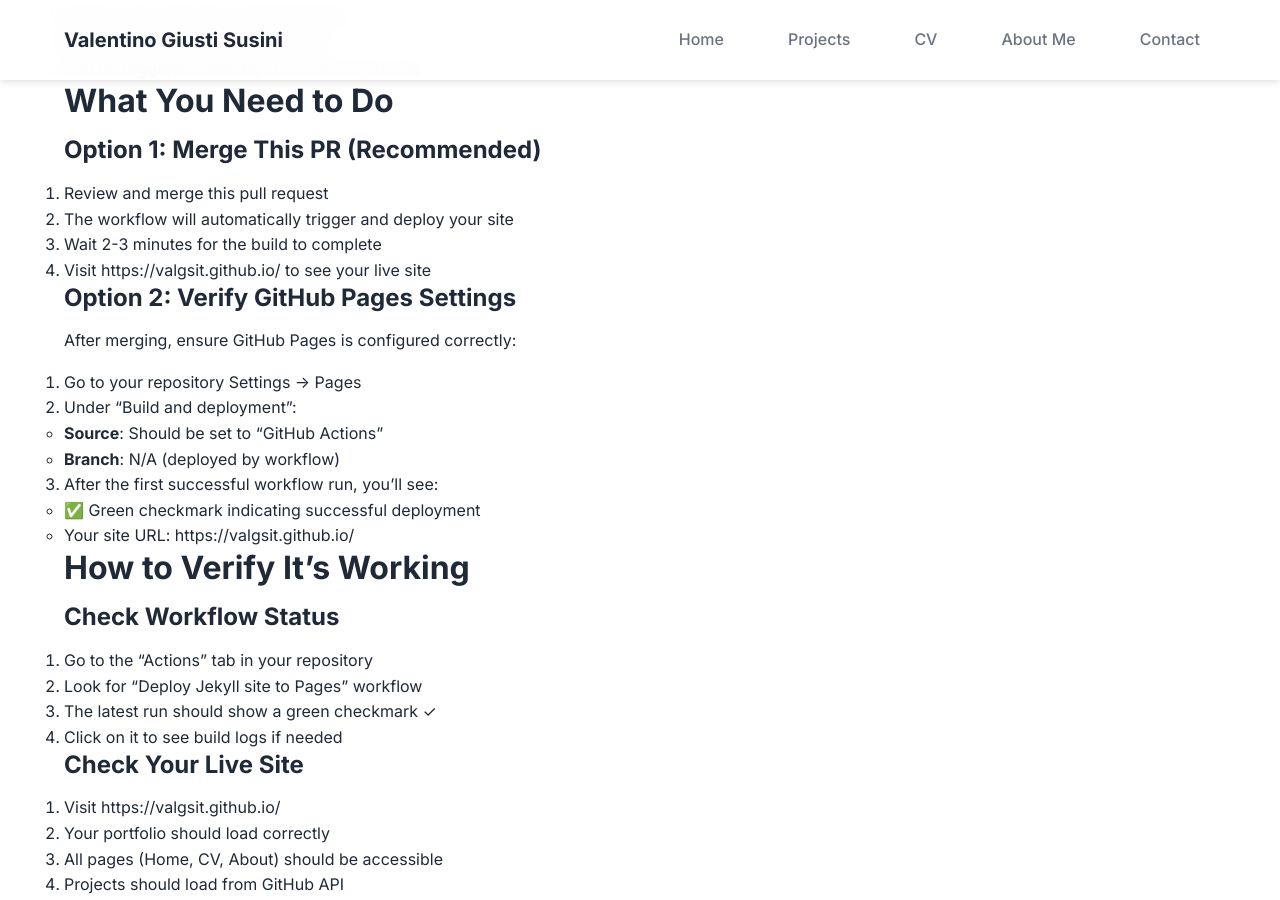
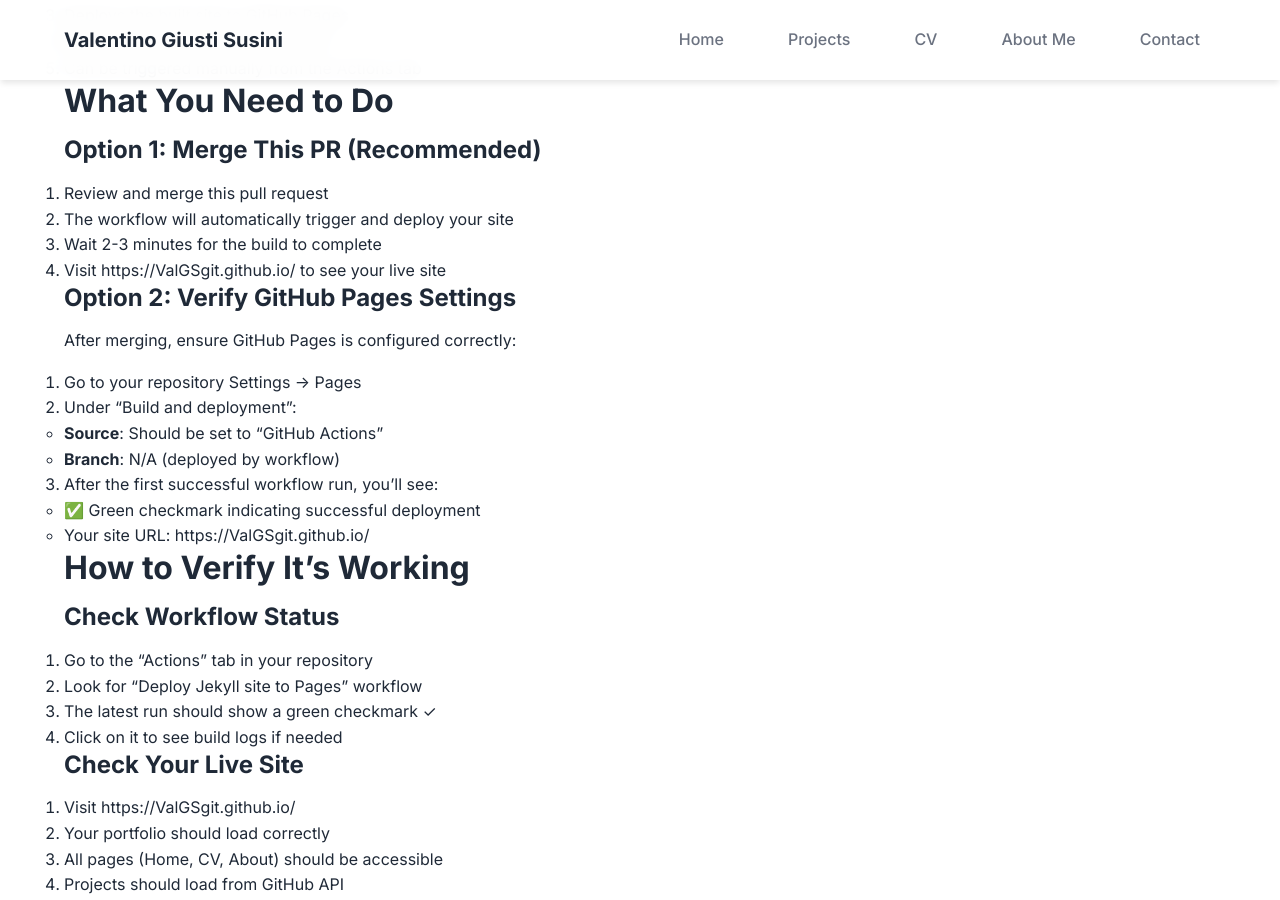
Before and after one commit to ValGSgit/ValGSgit, a Jekyll site: the page built from GITHUB_PAGES_FIX.md, in a window 1280 px wide and 900 px high, scrolled down 530 px. Built offline with Jekyll 4.4.1, drawn with Linux system fonts in a browser that asks for light colours; our own code applies the rules of GitHub Pages for plain Markdown files; part of the change alters nothing that is shown; some of the changed text lies outside the part shown.

Commit message:
Fix URL capitalization for consistency
Co-authored-by: ValGSgit <183604637+ValGSgit@users.noreply.github.com>

```diff
--- a/GITHUB_PAGES_FIX.md
+++ b/GITHUB_PAGES_FIX.md
@@ -17,7 +17,7 @@ Added a GitHub Actions workflow (`.github/workflows/jekyll.yml`) that:
 1. Review and merge this pull request
 2. The workflow will automatically trigger and deploy your site
 3. Wait 2-3 minutes for the build to complete
-4. Visit https://valgsit.github.io/ to see your live site
+4. Visit https://ValGSgit.github.io/ to see your live site
 
 ### Option 2: Verify GitHub Pages Settings
 After merging, ensure GitHub Pages is configured correctly:
@@ -28,7 +28,7 @@ After merging, ensure GitHub Pages is configured correctly:
    - **Branch**: N/A (deployed by workflow)
 3. After the first successful workflow run, you'll see:
    - ✅ Green checkmark indicating successful deployment
-   - Your site URL: https://valgsit.github.io/
+   - Your site URL: https://ValGSgit.github.io/
 
 ## How to Verify It's Working
 
@@ -39,7 +39,7 @@ After merging, ensure GitHub Pages is configured correctly:
 4. Click on it to see build logs if needed
 
 ### Check Your Live Site
-1. Visit https://valgsit.github.io/
+1. Visit https://ValGSgit.github.io/
 2. Your portfolio should load correctly
 3. All pages (Home, CV, About) should be accessible
 4. Projects should load from GitHub API
@@ -90,8 +90,8 @@ You can also trigger a manual deployment:
 
 ### URL Structure
 Since the repository name matches your username (`ValGSgit`), this is a **user site**:
-- **Live URL**: https://valgsit.github.io/
-- **NOT**: https://valgsit.github.io/ValGSgit/
+- **Live URL**: https://ValGSgit.github.io/
+- **NOT**: https://ValGSgit.github.io/ValGSgit/
 - **baseurl** in `_config.yml`: "" (empty, which is correct)
 
 ---
--- a/_config.yml
+++ b/_config.yml
@@ -5,7 +5,7 @@ description: >-
   Professional portfolio showcasing software development skills, projects, and experience.
   Aspiring software developer with expertise in C/C++, Python, and system programming.
 baseurl: "" # the subpath of your site, e.g. /blog
-url: "https://valgsit.github.io" # the base hostname & protocol for your site
+url: "https://ValGSgit.github.io" # the base hostname & protocol for your site
 
 # Personal information
 author:
```
